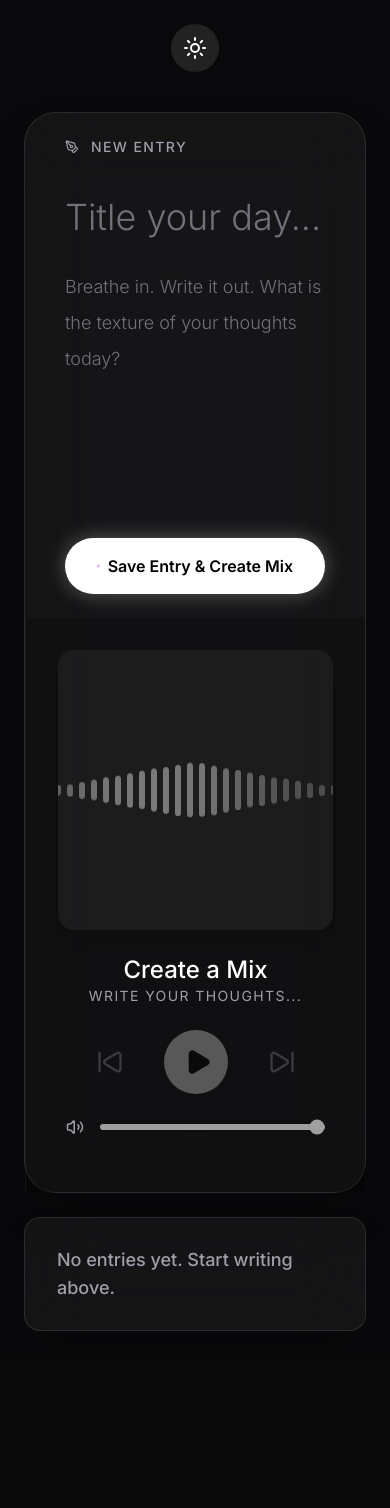
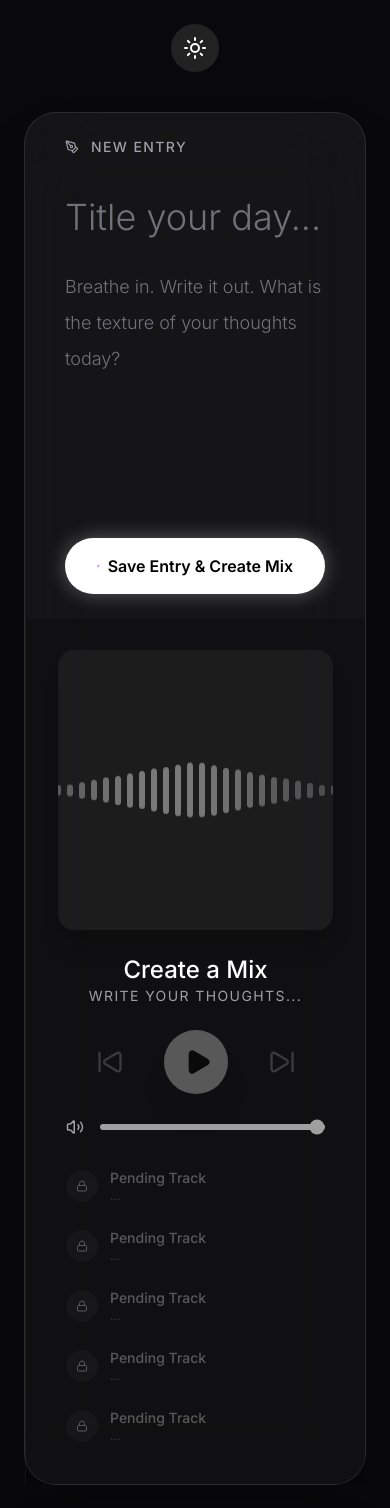
Before and after one commit to seanevansmedia/music-journal, a Next.js app: page / in a window 390 px wide. Shown: the top 1508 px of the page. Before the commit the page ends 1355 px from the top, so only its background shows below. Built offline with nearby package versions, Linux system fonts and the light colour scheme; no server answers; the database is empty.

Commit message:
fix: restore playlist, fix mobile audio cutout, and resolve vercel build errors

```diff
--- a/src/app/components/features/player-sidebar.tsx
+++ b/src/app/components/features/player-sidebar.tsx
@@ -1,13 +1,10 @@
 "use client";
 
 import React, { useState, useRef, useEffect, useMemo } from "react";
-import { Play, Pause, SkipBack, SkipForward, Volume2, VolumeX, Volume1 } from "lucide-react";
+import { Play, Pause, SkipBack, SkipForward, Volume2, VolumeX, Volume1, Lock } from "lucide-react";
 import YouTube, { YouTubeProps } from "react-youtube";
 import { getMoodGradient } from "@/lib/utils";
 
-/**
- * HELPER: Extracts YouTube ID from various URL formats
- */
 const getYouTubeID = (url: string) => {
   if (!url) return "";
   const regExp = /^.*(youtu.be\/|v\/|u\/\w\/|embed\/|watch\?v=|&v=)([^#&?]*).*/;
@@ -28,6 +25,8 @@ interface PlayerSidebarProps {
   entryId?: string;
 }
 
+const GHOST_TRACKS = Array(5).fill({ title: "Pending Track", artist: "Waiting for entry...", url: "" });
+
 export function PlayerSidebar({ isDark, playlist = [], mood = "Chill", entryId = "" }: PlayerSidebarProps) {
   const [currentTrackIndex, setCurrentTrackIndex] = useState(0);
   const [isPlaying, setIsPlaying] = useState(false);
@@ -47,9 +46,9 @@ export function PlayerSidebar({ isDark, playlist = [], mood = "Chill", entryId =
     setHasMounted(true);
   }, []);
 
-  // Handle Track Changes without remounting the iframe (Crucial for Mobile)
+  // CRITICAL MOBILE FIX: Change track without remounting the iframe
   useEffect(() => {
-    if (playerRef.current && playlist[currentTrackIndex]?.url) {
+    if (playerRef.current && playlist && playlist[currentTrackIndex]?.url) {
       const videoId = getYouTubeID(playlist[currentTrackIndex].url);
       if (isPlaying) {
         playerRef.current.loadVideoById(videoId);
@@ -57,9 +56,11 @@ export function PlayerSidebar({ isDark, playlist = [], mood = "Chill", entryId =
         playerRef.current.cueVideoById(videoId);
       }
     }
-  }, [currentTrackIndex]);
+  }, [currentTrackIndex, playlist]);
 
   const hasTracks = playlist && playlist.length > 0;
+  const displayList = hasTracks ? playlist : GHOST_TRACKS;
+
   const currentTrack = hasTracks
     ? playlist[currentTrackIndex]
     : { title: "Create a Mix", artist: "Write your thoughts...", url: "" };
@@ -69,17 +70,20 @@ export function PlayerSidebar({ isDark, playlist = [], mood = "Chill", entryId =
 
   const togglePlay = () => {
     if (!hasTracks || !playerRef.current) return;
-
     if (isPlaying) {
       playerRef.current.pauseVideo();
       setIsPlaying(false);
     } else {
-      // Mobile requires explicit unMute on a user-click event
       playerRef.current.unMute();
-      playerRef.current.setVolume(volume);
       playerRef.current.playVideo();
       setIsPlaying(true);
     }
+  };
+
+  const playTrack = (index: number) => {
+    if (!hasTracks) return;
+    setCurrentTrackIndex(index);
+    setIsPlaying(true);
   };
 
   const nextTrack = () => {
@@ -94,45 +98,18 @@ export function PlayerSidebar({ isDark, playlist = [], mood = "Chill", entryId =
     setIsPlaying(true);
   };
 
-  const handleVolumeChange = (e: React.ChangeEvent<HTMLInputElement>) => {
-    const newVolume = parseInt(e.target.value);
-    setVolume(newVolume);
-    if (playerRef.current) {
-      playerRef.current.setVolume(newVolume);
-      if (newVolume > 0) playerRef.current.unMute();
-    }
-  };
-
   const onReady: YouTubeProps['onReady'] = (event) => {
     playerRef.current = event.target;
     event.target.setVolume(volume);
-    // On mobile, we start unmuted but wait for user click to play
     event.target.unMute();
-  };
-
-  const onStateChange: YouTubeProps['onStateChange'] = (event) => {
-    if (event.data === 1) setIsPlaying(true); // Playing
-    if (event.data === 2) setIsPlaying(false); // Paused
-    if (event.data === 0) nextTrack(); // Ended
-  };
-
-  const opts = {
-    height: '1',
-    width: '1',
-    playerVars: {
-      autoplay: 0,
-      controls: 0,
-      modestbranding: 1,
-      playsinline: 1, // REQUIRED FOR MOBILE
-      origin: typeof window !== 'undefined' ? window.location.origin : undefined
-    },
   };
 
   const theme = {
     sidebar: isDark ? "bg-black/20 border-l border-white/5" : "bg-white/40 border-l border-zinc-200/20",
     inputText: isDark ? "text-white" : "text-zinc-900",
     subText: isDark ? "text-zinc-400" : "text-zinc-600",
-    sliderThumb: isDark ? "accent-white" : "accent-black",
+    activeTrack: isDark ? "bg-white/10" : "bg-black/5",
+    playButton: isDark ? "bg-white/10 text-white" : "bg-black/5 text-black",
   };
 
   if (!hasMounted) return <div className={`w-full p-8 lg:w-96 flex flex-col ${theme.sidebar}`} />;
@@ -144,7 +121,6 @@ export function PlayerSidebar({ isDark, playlist = [], mood = "Chill", entryId =
   return (
     <aside className={`relative w-full p-8 lg:w-96 flex flex-col transition-colors duration-700 ${theme.sidebar}`}>
 
-      {/* 🧬 WAVEFORM ANIMATIONS */}
       <style dangerouslySetInnerHTML={{ __html: `
         @keyframes waveform-play {
           0%, 100% { transform: scaleY(0.6); filter: brightness(1); }
@@ -158,22 +134,28 @@ export function PlayerSidebar({ isDark, playlist = [], mood = "Chill", entryId =
         .animate-resting { animation: waveform-rest 3s ease-in-out infinite; }
       `}} />
 
-      {/* GHOST PLAYER (Hidden but active) */}
+      {/* GHOST PLAYER */}
       <div style={{ position: "fixed", opacity: 0.001, pointerEvents: "none", zIndex: -1 }}>
-        <YouTube videoId={currentVideoId} opts={opts} onReady={onReady} onStateChange={onStateChange} />
+        <YouTube
+          videoId={currentVideoId}
+          opts={{ height: '1', width: '1', playerVars: { autoplay: 0, controls: 0, modestbranding: 1, playsinline: 1, origin: typeof window !== 'undefined' ? window.location.origin : undefined } }}
+          onReady={onReady}
+          onStateChange={(e) => {
+            if (e.data === 1) setIsPlaying(true);
+            if (e.data === 2) setIsPlaying(false);
+            if (e.data === 0) nextTrack();
+          }}
+        />
       </div>
 
-      {/* 🌊 DYNAMIC WAVEFORM VISUALIZER */}
+      {/* WAVEFORM VISUALIZER */}
       <div className={`mb-6 mx-auto h-70 w-full flex items-center justify-center rounded-2xl shadow-xl transition-all duration-1000 ${hasTracks ? discGradient : (isDark ? "bg-white/5" : "bg-black/5")} relative z-10 overflow-hidden`}>
          {isPlaying && <div className="absolute inset-0 bg-white/10 blur-3xl animate-pulse" />}
          <div className="flex items-center justify-center gap-[6px] h-32 relative z-20">
-            {barData.map((bar, i) => {
-              const centerDist = Math.abs(11.5 - i);
-              const baseHeight = Math.max(10, 48 - (centerDist * 3.5));
-              return (
+            {barData.map((bar, i) => (
               <div key={i} className={`w-1.5 rounded-full transition-all duration-700 ${isPlaying ? 'animate-playing shadow-lg' : 'animate-resting'}`}
                 style={{
-                     height: `${baseHeight}px`,
+                  height: `${Math.max(10, 48 - (Math.abs(11.5 - i) * 3.5))}px`,
                   backgroundColor: isPlaying ? bar.color : "rgba(255, 255, 255, 0.7)",
                   boxShadow: isPlaying ? `0 0 12px ${bar.color}` : "none",
                   // @ts-ignore
@@ -181,8 +163,7 @@ export function PlayerSidebar({ isDark, playlist = [], mood = "Chill", entryId =
                   animationDelay: isPlaying ? `${bar.delay}s` : `${i * 0.1}s`,
                 }}
               />
-              )
-            })}
+            ))}
          </div>
       </div>
 
@@ -203,12 +184,48 @@ export function PlayerSidebar({ isDark, playlist = [], mood = "Chill", entryId =
         </div>
 
         <div className="w-full flex items-center gap-4 px-2 group mt-2">
-          <button onClick={() => setVolume(volume === 0 ? 50 : 0)} className={`${theme.subText} hover:text-current transition-colors cursor-pointer`}>
+          <button onClick={() => { playerRef.current?.setVolume(volume === 0 ? 50 : 0); setVolume(volume === 0 ? 50 : 0); }} className={`${theme.subText} hover:text-current transition-colors cursor-pointer`}>
             {volume === 0 ? <VolumeX size={18} /> : volume < 50 ? <Volume1 size={18} /> : <Volume2 size={18} />}
           </button>
-          <input type="range" min="0" max="100" value={volume} onChange={handleVolumeChange} style={sliderStyle} className={`w-full h-1.5 rounded-full appearance-none cursor-pointer transition-all duration-300 opacity-60 group-hover:opacity-100 ${theme.sliderThumb}`} />
+          <input type="range" min="0" max="100" value={volume} onChange={(e) => {
+            const v = parseInt(e.target.value);
+            setVolume(v);
+            playerRef.current?.setVolume(v);
+          }} style={sliderStyle} className="w-full h-1.5 rounded-full appearance-none cursor-pointer transition-all duration-300 opacity-60 group-hover:opacity-100 accent-white" />
         </div>
       </div>
+
+      {/* RESTORED PLAYLIST LIST */}
+      <ul className="flex-1 space-y-2 overflow-y-auto pr-2 custom-scrollbar relative z-10">
+        {displayList.map((track, i) => {
+          const isActive = hasTracks && i === currentTrackIndex;
+          return (
+            <li
+              key={i}
+              onClick={() => playTrack(i)}
+              className={`flex items-center justify-between group rounded-lg p-2 transition ${hasTracks ? `cursor-pointer ${isActive ? theme.activeTrack : "hover:bg-white/5"}` : "opacity-30 cursor-default"}`}
+            >
+              <div className="flex items-center gap-3">
+                <div className={`flex h-8 w-8 items-center justify-center rounded-full transition ${isActive ? (isDark ? "bg-white text-black" : "bg-black text-white") : theme.playButton}`}>
+                  {hasTracks ? (
+                    isActive && isPlaying ? (
+                      <div className="flex gap-0.5 h-3 items-end">
+                        <div className="w-1 bg-current animate-bounce h-2" />
+                        <div className="w-1 bg-current animate-bounce h-3 [animation-delay:0.2s]" />
+                        <div className="w-1 bg-current animate-bounce h-1 [animation-delay:0.4s]" />
+                      </div>
+                    ) : <Play size={12} fill="currentColor" />
+                  ) : <Lock size={12} />}
+                </div>
+                <div className="overflow-hidden">
+                  <p className={`text-sm font-medium truncate ${theme.inputText} ${isActive ? "font-bold" : ""}`}>{track.title}</p>
+                  <p className={`text-xs truncate ${theme.subText}`}>{hasTracks ? track.artist : "..."}</p>
+                </div>
+              </div>
+            </li>
+          );
+        })}
+      </ul>
     </aside>
   );
 }
```
Lines whose indentation alone changed are shown as unchanged.
